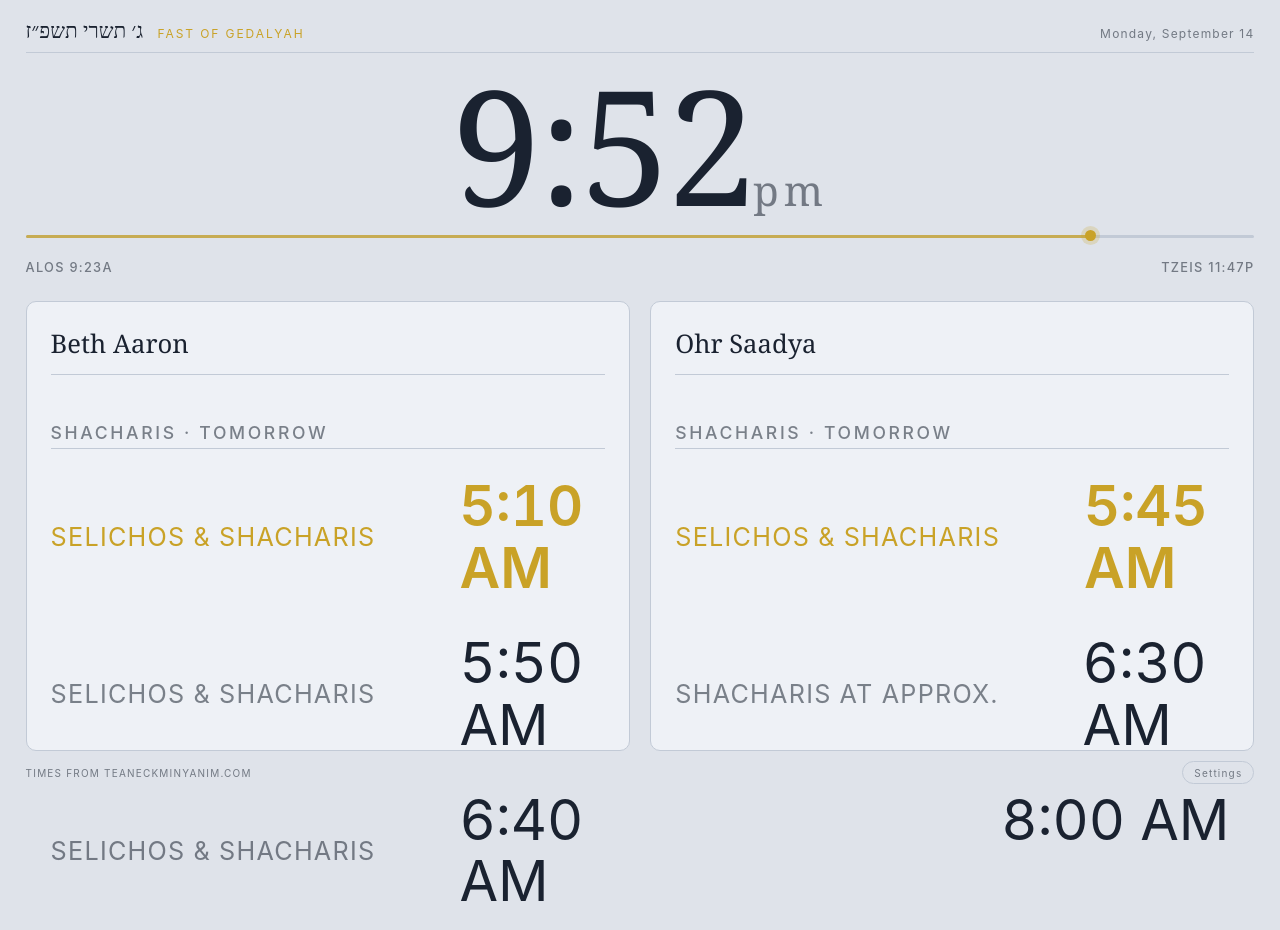
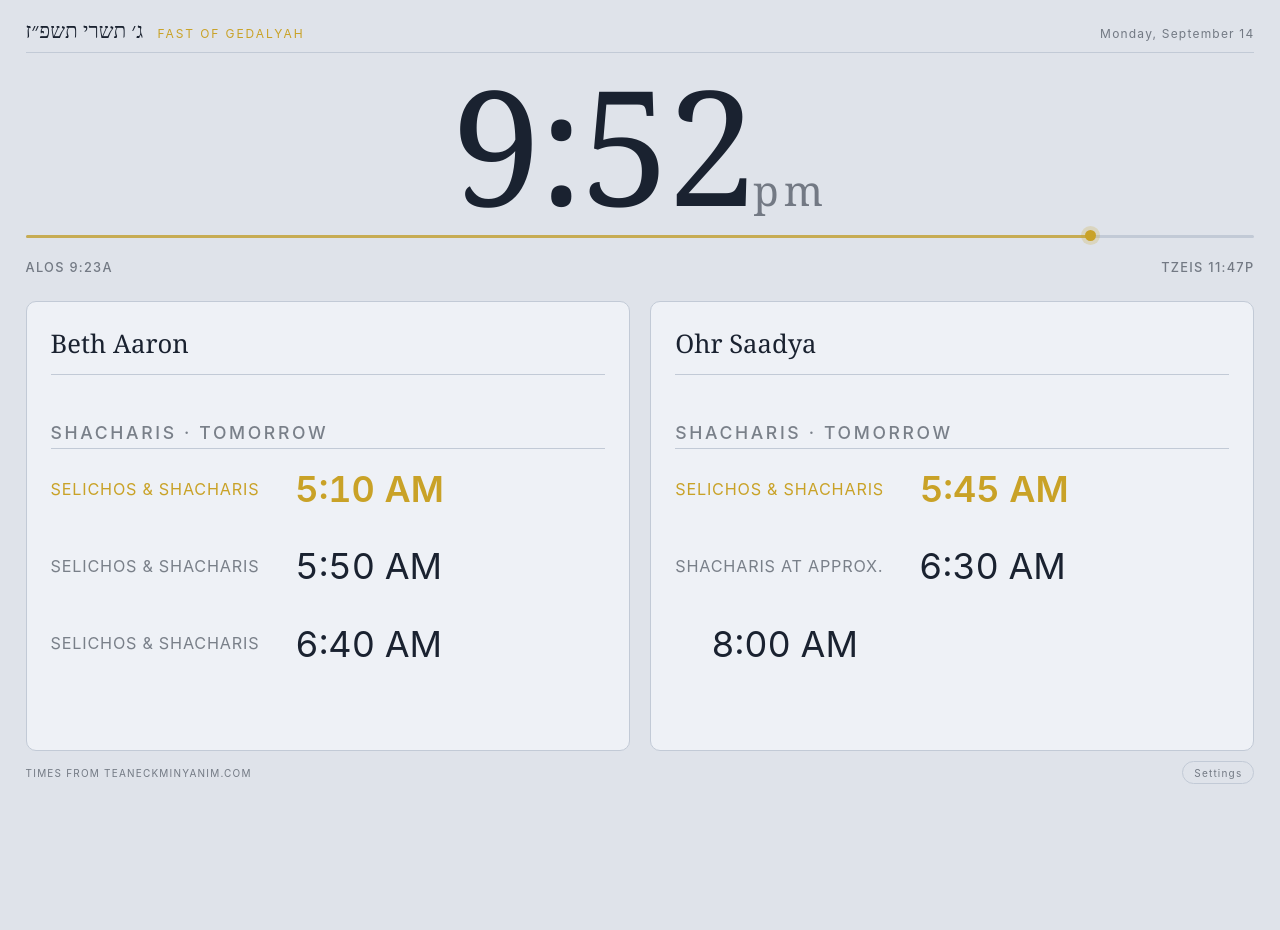
Before and after one commit to Jmand2/shabbos, a plain HTML site: page index.html in a window 1280 px wide. After the commit the page ends 800 px from the top, so only its background shows below. Drawn offline with Linux system fonts and the light colour scheme.

Commit message:
Fix chronological order and reduce font size
Critical fixes:
1. Show minyanim in CHRONOLOGICAL order (not grouped by type)
   - Now shows: Mincha 6:35pm, Maariv 7:00pm, then Shacharis tomorrow
   - Before: Showed all Shacharis first (even tomorrow's), then Mincha
   - Respects time boundaries (today vs tomorrow)

2. Reduce overwhelming font size
   - Back to 24-48px range (down from 36-72px)
   - Still very readable but not overwhelming with multiple items

3. Multiple times on same line
   - Added .minyan-group wrapper with flexbox
   - Multiple Shacharis times now flow horizontally
   - Wraps to next line if needed
   - Example: '6:30 AM  7:30 AM  8:30 AM' on one line

Much more logical and readable!

🤖 Generated with [Claude Code](https://claude.com/claude-code)

Co-Authored-By: Claude <noreply@anthropic.com>

```diff
--- a/app.js
+++ b/app.js
@@ -267,21 +267,46 @@ function renderShuls(now) {
     ];
     totalMinyanim += ahead.length;
     const next = ahead[0];
-    const body = ['shacharis', 'mincha', 'maariv'].map((group) => {
-      const rows = ahead.filter((r) => r.group === group);
-      if (!rows.length) return '';
-      // If all labels in this group contain a slash (like "Mincha/Maariv"), skip the header
-      const allCombined = rows.every((r) => r.label.includes('/'));
-      // Check if any row in this group is tomorrow
-      const hasTomorrow = rows.some((r) => r.at >= tomorrowStart);
-      const header = allCombined ? '' : `<p class="group">${GROUPS[group]}${hasTomorrow ? ' · tomorrow' : ''}</p>`;
-      return header +
-        rows.map((r) => {
-          const label = r.label.toLowerCase() === group ? (r.note ?? '') : r.label;
-          return `<div class="minyan${r === next ? ' next' : ''}">` +
-            `<span class="label">${esc(label)}</span><span>${esc(r.time)}</span></div>`;
-        }).join('');
-    }).join('');
+
+    // Group consecutive minyanim of same type (e.g., multiple Shacharis) on one line
+    let body = '';
+    let currentGroup = null;
+    let groupRows = [];
+
+    for (let i = 0; i < ahead.length; i++) {
+      const r = ahead[i];
+      const isTomorrow = r.at >= tomorrowStart;
+
+      if (currentGroup !== r.group || (i > 0 && ahead[i-1].at >= tomorrowStart !== isTomorrow)) {
+        // Render previous group if exists
+        if (groupRows.length) {
+          const allCombined = groupRows.every((row) => row.label.includes('/'));
+          const wasTomorrow = groupRows[0].at >= tomorrowStart;
+          const header = allCombined ? '' : `<p class="group">${GROUPS[currentGroup]}${wasTomorrow ? ' · tomorrow' : ''}</p>`;
+          body += header + '<div class="minyan-group">' + groupRows.map((row) => {
+            const label = row.label.toLowerCase() === currentGroup ? (row.note ?? '') : row.label;
+            return `<div class="minyan${row === next ? ' next' : ''}">` +
+              `<span class="label">${esc(label)}</span><span>${esc(row.time)}</span></div>`;
+          }).join('') + '</div>';
+        }
+        currentGroup = r.group;
+        groupRows = [r];
+      } else {
+        groupRows.push(r);
+      }
+    }
+
+    // Render final group
+    if (groupRows.length) {
+      const allCombined = groupRows.every((row) => row.label.includes('/'));
+      const wasTomorrow = groupRows[0].at >= tomorrowStart;
+      const header = allCombined ? '' : `<p class="group">${GROUPS[currentGroup]}${wasTomorrow ? ' · tomorrow' : ''}</p>`;
+      body += header + '<div class="minyan-group">' + groupRows.map((row) => {
+        const label = row.label.toLowerCase() === currentGroup ? (row.note ?? '') : row.label;
+        return `<div class="minyan${row === next ? ' next' : ''}">` +
+          `<span class="label">${esc(label)}</span><span>${esc(row.time)}</span></div>`;
+      }).join('') + '</div>';
+    }
     return { shul, html: card(shul.name, body || '<p class="none">Nothing further listed.</p>') };
   });
 
--- a/styles.css
+++ b/styles.css
@@ -7,7 +7,7 @@
   --accent: #c9a227;
   --clock-scale: 1;
   --minyan-scale: 1;
-  --minyan: calc(clamp(36px, 7vh, 72px) * var(--minyan-scale));
+  --minyan: calc(clamp(24px, 4.5vh, 48px) * var(--minyan-scale));
   --serif: ui-serif, "New York", Charter, Georgia, serif;
   --sans: ui-sans-serif, -apple-system, "Avenir Next", sans-serif;
 }
@@ -224,16 +224,23 @@ body.locked .gear { visibility: hidden; }
 .group:first-child {
   margin-top: 0.8em;
 }
+.minyan-group {
+  display: flex;
+  flex-wrap: wrap;
+  gap: 1em;
+  align-items: baseline;
+}
 .minyan {
   display: flex;
   justify-content: space-between;
   align-items: center;
-  gap: 1.5em;
+  gap: 1em;
   font-size: var(--minyan);
   font-variant-numeric: tabular-nums;
   line-height: 1.1;
   padding: 0.3em 0;
   transition: all 0.8s cubic-bezier(0.4, 0, 0.2, 1);
+  flex: 0 1 auto;
 }
 .minyan.next {
   color: var(--accent);
```
